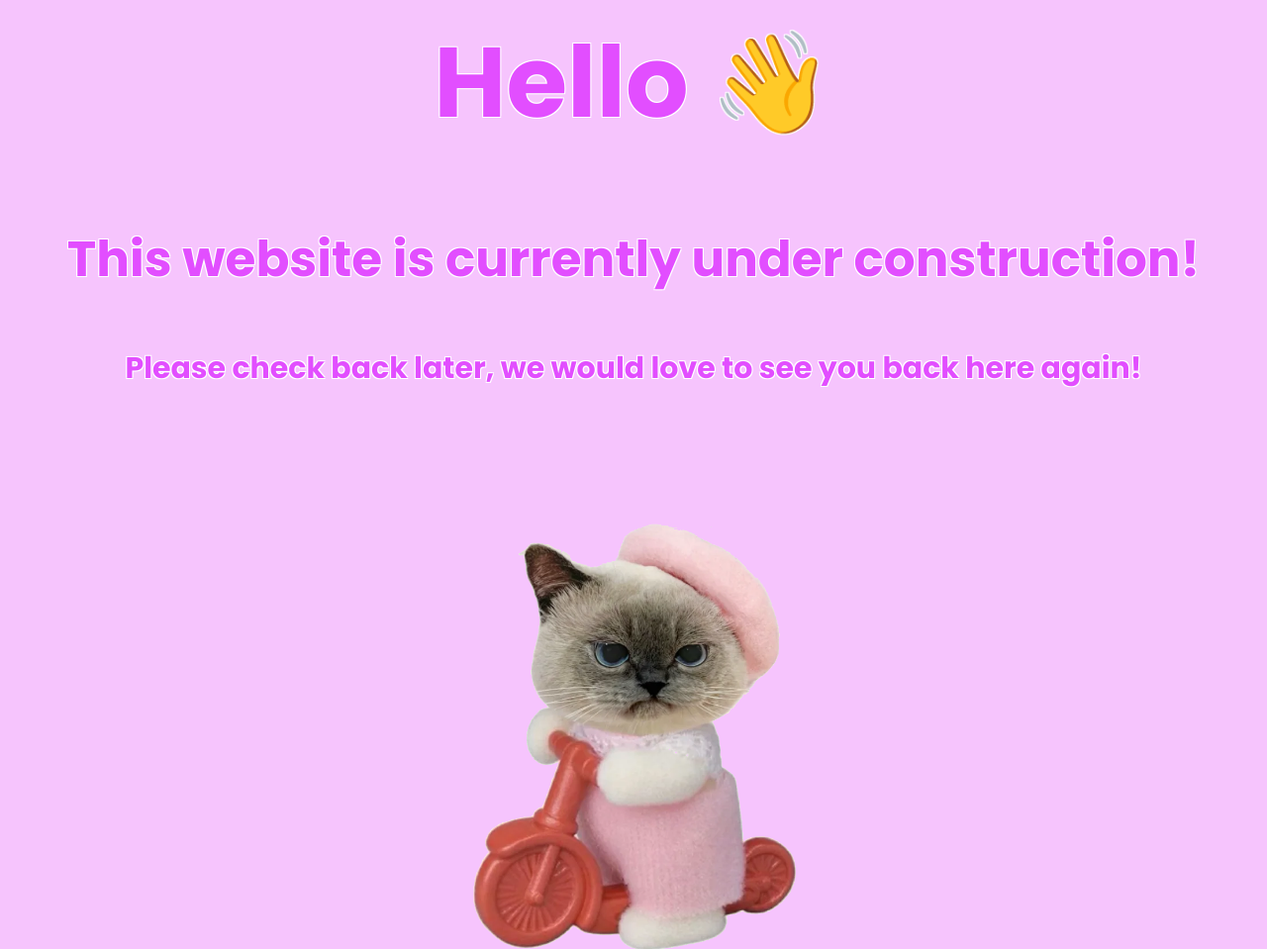
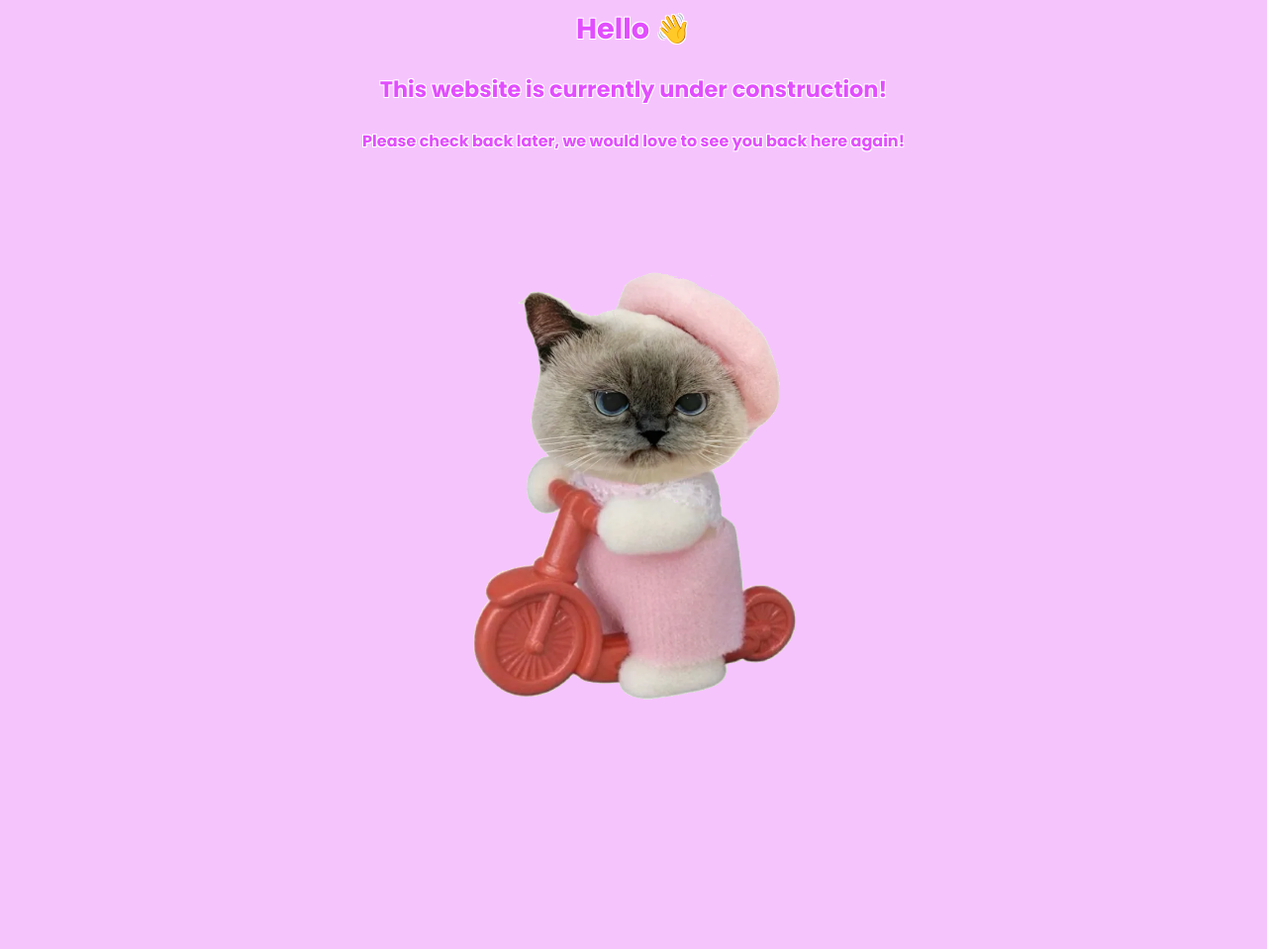
Before and after one commit to ExplosionHm/super_awesome_site, a plain HTML site: page index.html in a window 1280 px wide. Shown: the top 959 px of the page at 99% size. After the commit the page ends 803 px from the top, so only its background shows below. Drawn offline with Linux system fonts and the light colour scheme.

Commit message:
fix big text

```diff
--- a/index.html
+++ b/index.html
@@ -9,13 +9,13 @@
 </head>
 
 <body>
-  <h1 style="font-size: 100;" class="text">
+  <h1 style="font-size: 180%;" class="text">
     Hello 👋
   </h1>
-  <h3 style="font-size: 50;" class="text">
+  <h3 style="font-size: 140%;" class="text">
     This website is currently under construction!
   </h3>
-  <p style="font-size: 30;" class="text">
+  <p style="font-size: 100%;" class="text">
     Please check back later, we would love to see you back here again!
   </p>
   <img style="display: block; margin-left: auto; margin-right: auto; width: 50%;" class="zoom" id="rotate"
```
